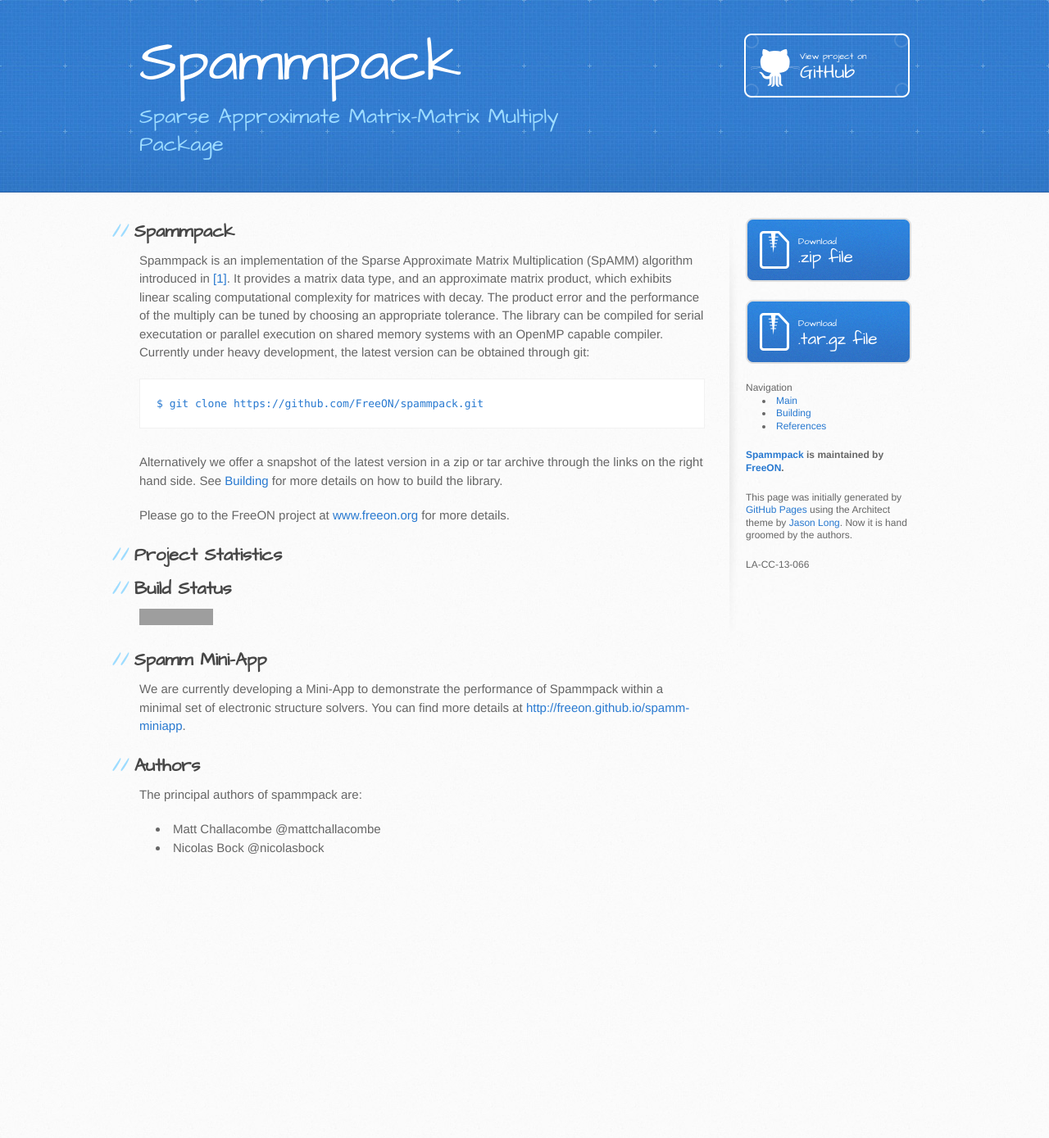
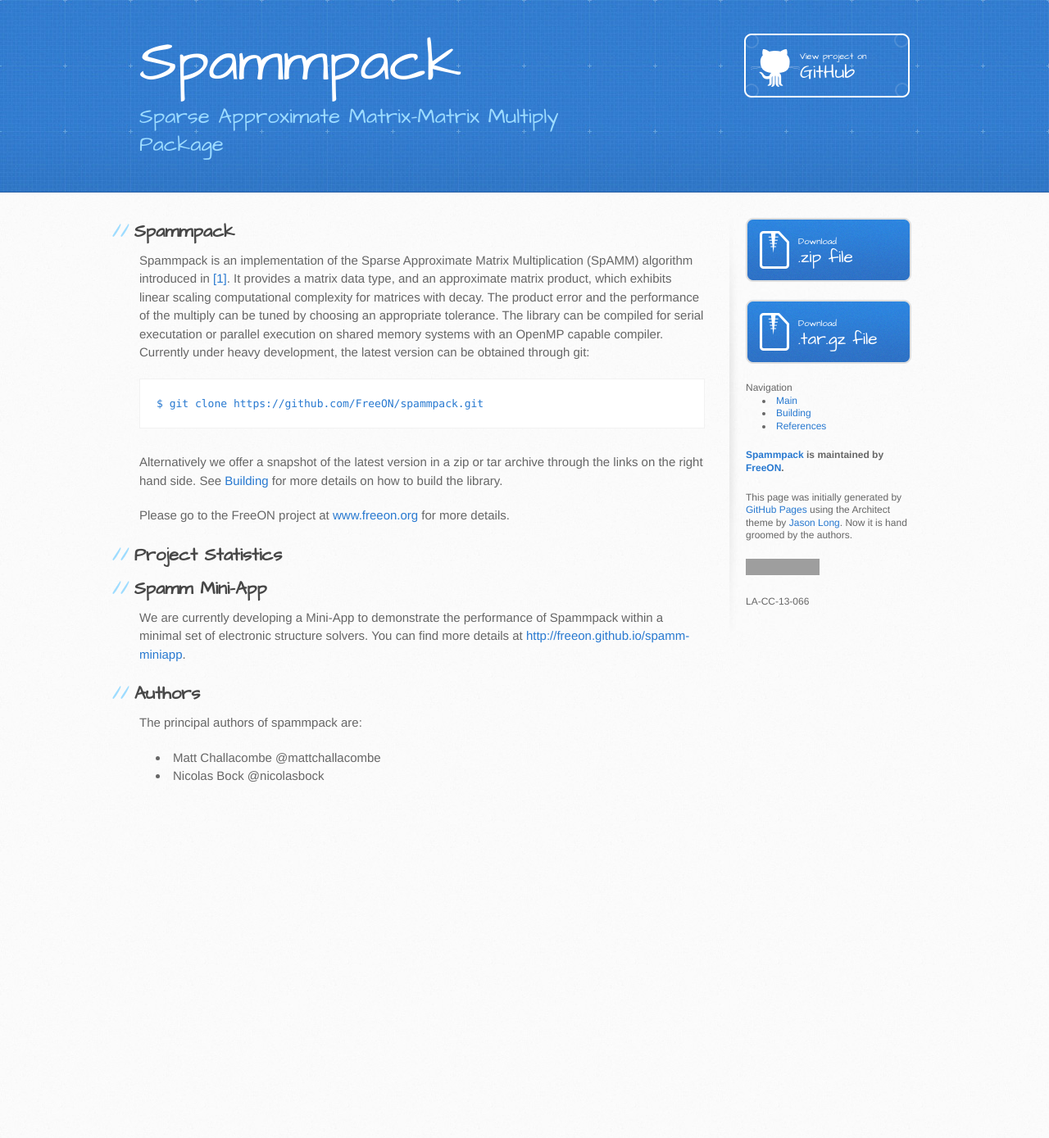
Before and after one commit to FreeON/spammpack, a Jekyll site: the page built from index.md, in a window 1280 px wide. Shown: the whole page at 82% size. Built offline with Jekyll 4.4.1, drawn with Linux system fonts in a browser that asks for light colours; a script that is not in the unit is left out; before the commit the page ends 1345 px from its top, so only the background shows below that; grey boxes are pictures that could not be loaded.

Commit message:
Move travis link to sidebar.

```diff
--- a/_layouts/default.html
+++ b/_layouts/default.html
@@ -75,6 +75,10 @@
           <a href="https://twitter.com/jasonlong">Jason Long</a>.
           Now it is hand groomed by the authors.</p>
 
+          <p><a href="https://travis-ci.org/FreeON/spammpack">
+            <img src="https://travis-ci.org/FreeON/spammpack.svg" alt="Build Status" />
+          </a></p>
+
           <p>LA-CC-13-066</p>
 
           <center>
--- a/index.md
+++ b/index.md
@@ -29,11 +29,6 @@ Project Statistics
 
 {% include openhub.html %}
 
-Build Status
-------------
-
-[![Build Status](https://travis-ci.org/FreeON/spammpack.svg)](https://travis-ci.org/FreeON/spammpack)
-
 Spamm Mini-App
 --------------
 
```
